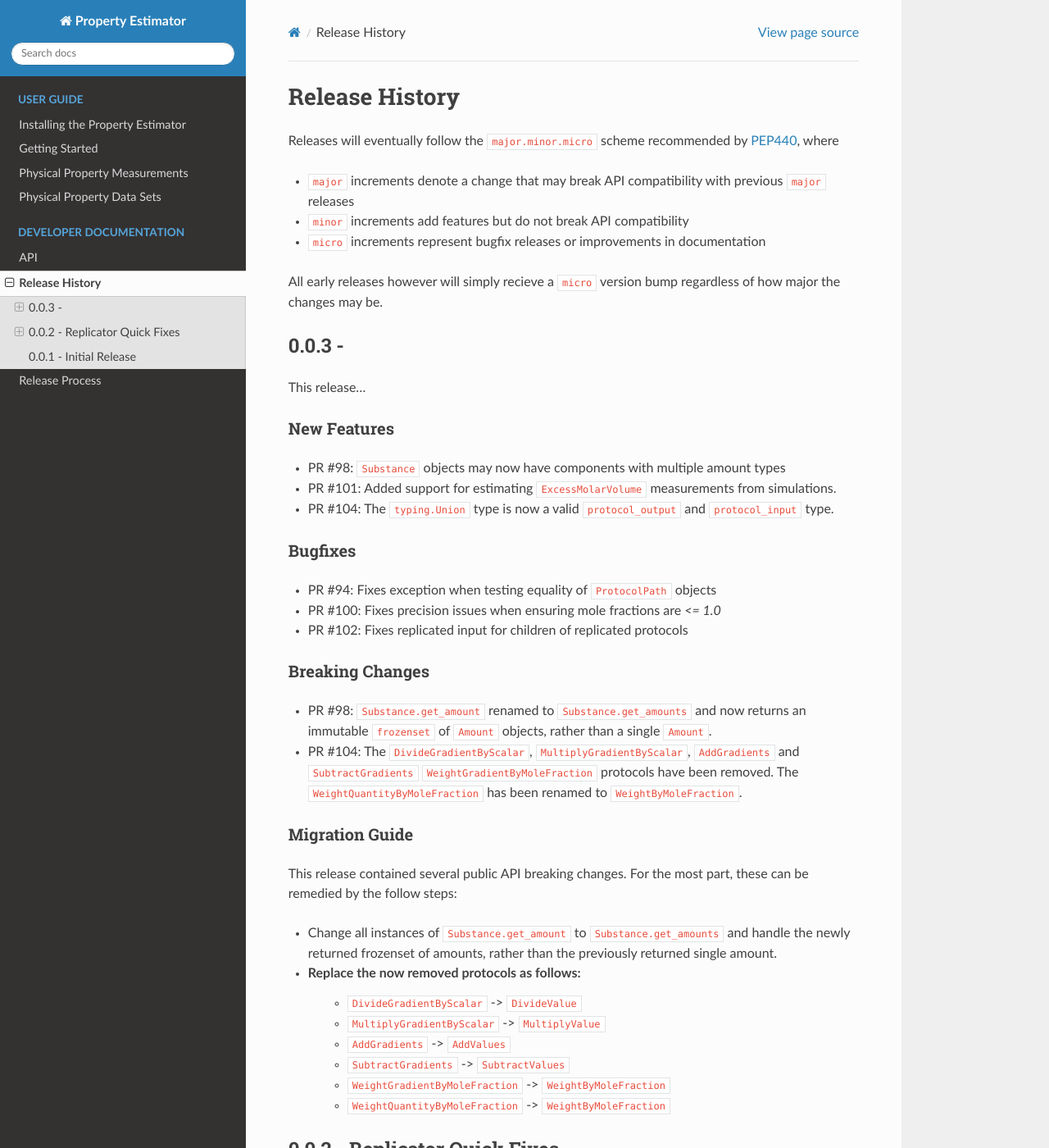
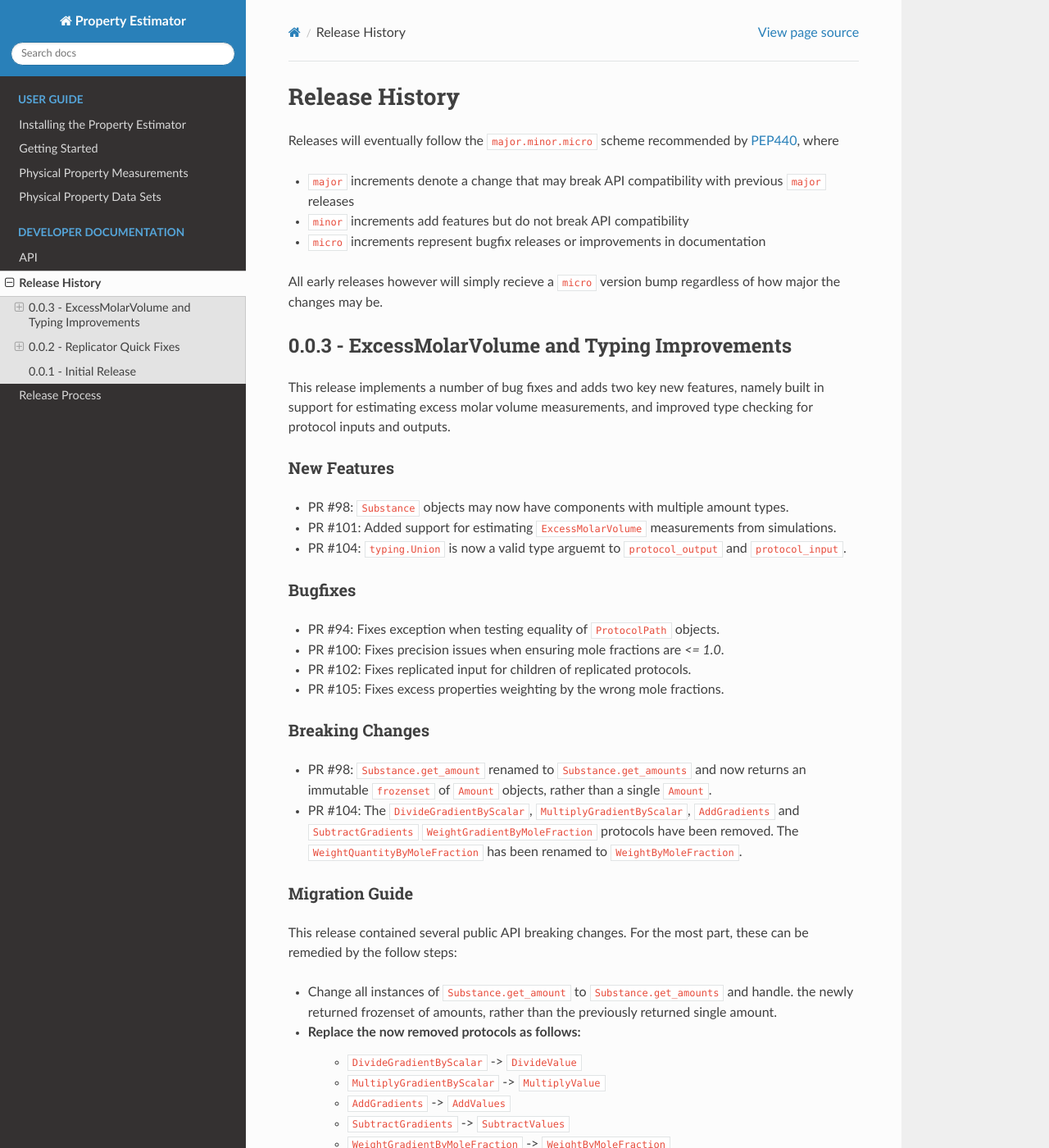
Before and after one commit to openforcefield/openff-evaluator, a Sphinx documentation site: the page built from docs/releasehistory.rst, in a window 1280 px wide and 1400 px high. Shown: the whole window at 82% size. Built offline with Sphinx 7.4.7 and the Read the Docs theme 2.0.0, drawn with Linux system fonts in a browser that asks for light colours.

Commit message:
Update releasehistory.rst

```diff
--- a/docs/releasehistory.rst
+++ b/docs/releasehistory.rst
@@ -12,24 +12,27 @@ All early releases however will simply recieve a ``micro`` version bump regardle
 how major the changes may be.
 
 
-0.0.3 -
-------------------------------
+0.0.3 - ExcessMolarVolume and Typing Improvements
+-------------------------------------------------
 
-This release...
+This release implements a number of bug fixes and adds two key new features, namely built in support
+for estimating excess molar volume measurements, and improved type checking for protocol inputs
+and outputs.
 
 New Features
 """"""""""""
 
-* PR #98: ``Substance`` objects may now have components with multiple amount types
+* PR #98: ``Substance`` objects may now have components with multiple amount types.
 * PR #101: Added support for estimating ``ExcessMolarVolume`` measurements from simulations.
-* PR #104: The ``typing.Union`` type is now a valid ``protocol_output`` and ``protocol_input`` type.
+* PR #104: ``typing.Union`` is now a valid type arguemt to ``protocol_output`` and ``protocol_input``.
 
 Bugfixes
 """"""""
 
-* PR #94: Fixes exception when testing equality of ``ProtocolPath`` objects
-* PR #100: Fixes precision issues when ensuring mole fractions are `<= 1.0`
-* PR #102: Fixes replicated input for children of replicated protocols
+* PR #94: Fixes exception when testing equality of ``ProtocolPath`` objects.
+* PR #100: Fixes precision issues when ensuring mole fractions are `<= 1.0`.
+* PR #102: Fixes replicated input for children of replicated protocols.
+* PR #105: Fixes excess properties weighting by the wrong mole fractions.
 
 Breaking Changes
 """"""""""""""""
@@ -46,7 +49,7 @@ Migration Guide
 This release contained several public API breaking changes. For the most part, these can be
 remedied by the follow steps:
 
-* Change all instances of ``Substance.get_amount`` to ``Substance.get_amounts`` and handle
+* Change all instances of ``Substance.get_amount`` to ``Substance.get_amounts`` and handle.
   the newly returned frozenset of amounts, rather than the previously returned single amount.
 * Replace the now removed protocols as follows:
     - ``DivideGradientByScalar`` -> ``DivideValue``
```
